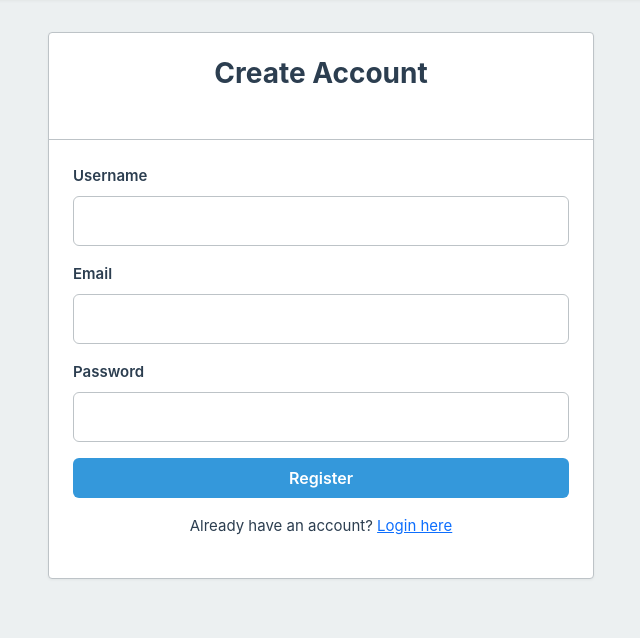
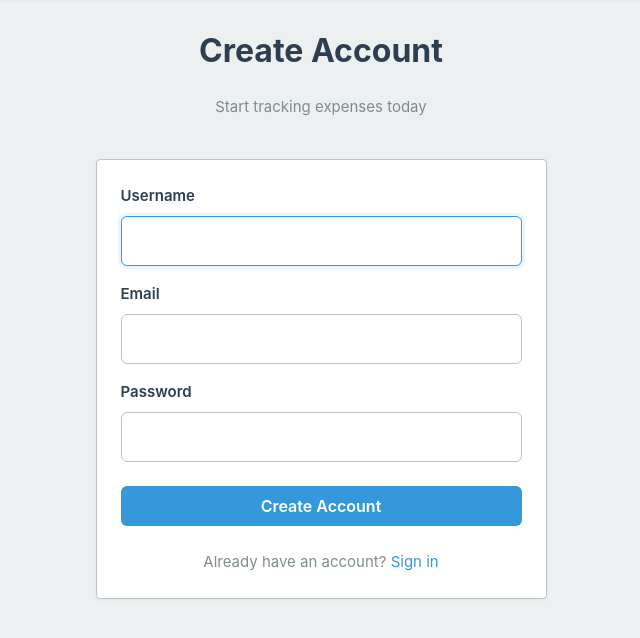
Before and after one commit to VamshiTejaKumbham/FinTrack, a Flask app: page /register in a window 1280 px wide. Shown: the part 76-714 px from the top of the page, without its empty margins (319-959 px from the left). Run offline with Flask 3, Linux system fonts and the light colour scheme.

Commit message:
Update register.html

```diff
--- a/templates/register.html
+++ b/templates/register.html
@@ -1,32 +1,36 @@
 {% extends "base.html" %}
 
-{% block title %}Register - Expense Tracker{% endblock %}
+{% block title %}Create Account - FinTrack{% endblock %}
 
 {% block content %}
 <div class="row justify-content-center">
-    <div class="col-md-6">
+    <div class="col-md-5">
+        <div style="text-align: center; margin-bottom: 2.5rem;">
+            <h2>Create Account</h2>
+            <p style="color: #7f8c8d;">Start tracking expenses today</p>
+        </div>
+
         <div class="card">
-            <div class="card-header">
-                <h3 class="text-center">Create Account</h3>
-            </div>
             <div class="card-body">
                 <form method="POST">
                     <div class="mb-3">
                         <label for="username" class="form-label">Username</label>
-                        <input type="text" class="form-control" id="username" name="username" required>
+                        <input type="text" class="form-control" id="username" name="username" required autofocus>
                     </div>
                     <div class="mb-3">
                         <label for="email" class="form-label">Email</label>
                         <input type="email" class="form-control" id="email" name="email" required>
                     </div>
-                    <div class="mb-3">
+                    <div class="mb-4">
                         <label for="password" class="form-label">Password</label>
                         <input type="password" class="form-control" id="password" name="password" required>
                     </div>
-                    <button type="submit" class="btn btn-primary w-100">Register</button>
+                    <button type="submit" class="btn btn-primary w-100">Create Account</button>
                 </form>
-                <div class="text-center mt-3">
-                    <p>Already have an account? <a href="{{ url_for('login') }}">Login here</a></p>
+                <div style="text-align: center; margin-top: 1.5rem;">
+                    <p style="color: #7f8c8d; margin: 0;">
+                        Already have an account? <a href="{{ url_for('login') }}" style="color: #3498db; text-decoration: none;">Sign in</a>
+                    </p>
                 </div>
             </div>
         </div>
```
